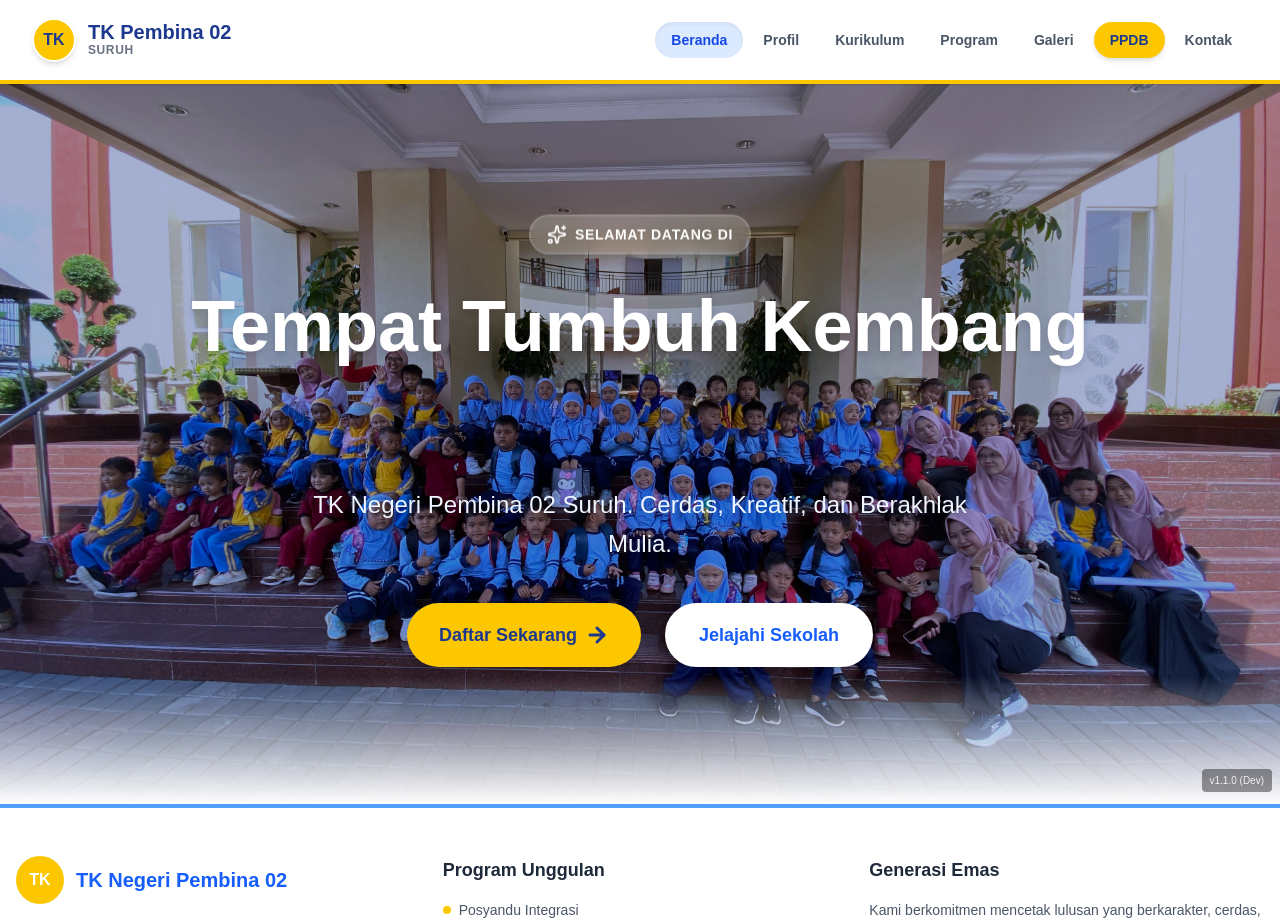
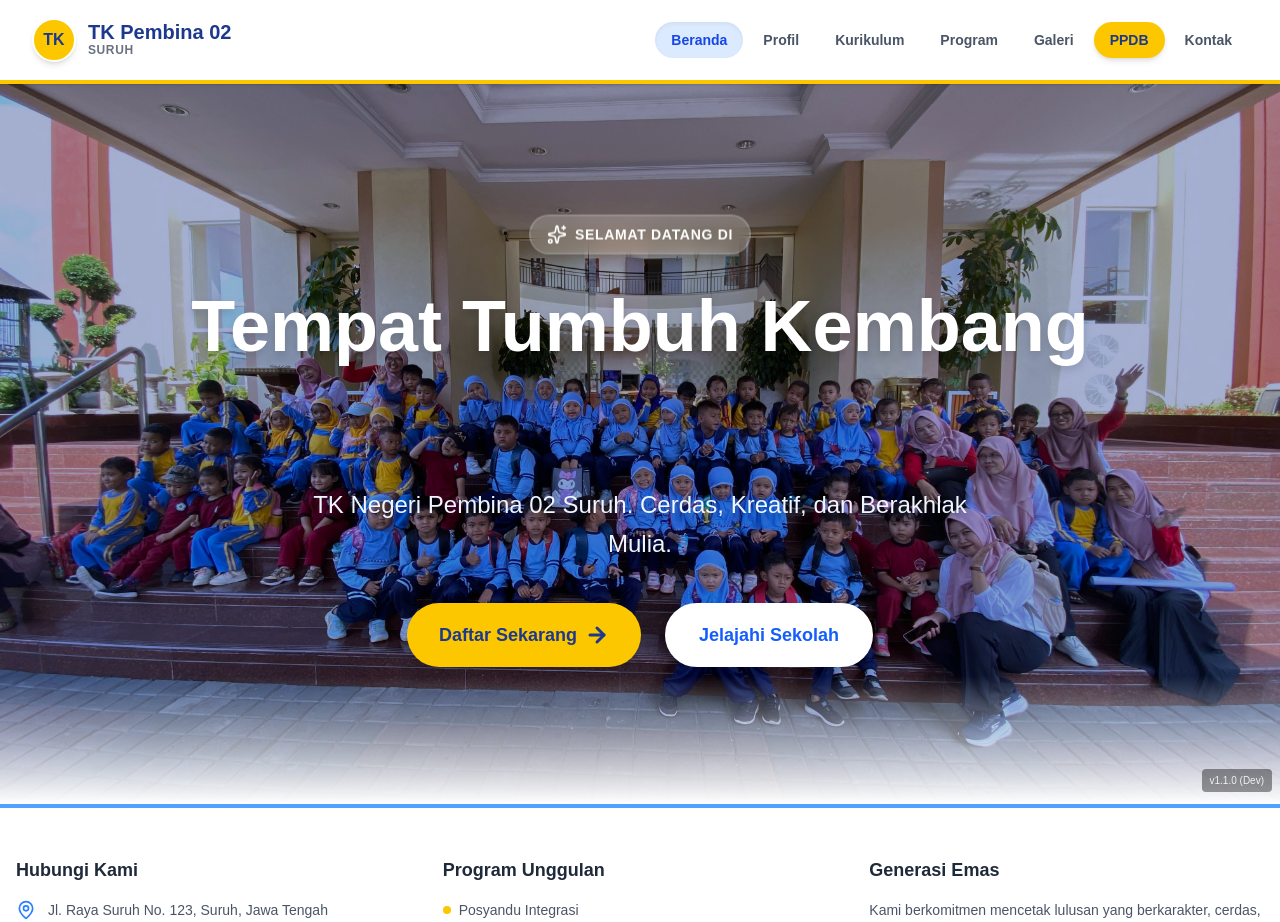
Before and after one commit to RysNan/tkn.pembina02.suruh, a Next.js app: page / in a window 1280 px wide. Shown: the top 922 px of the page. Built offline with nearby package versions, Linux system fonts and the light colour scheme.

Commit message:
DELET NAMA TK FOOTER

```diff
--- a/components/Footer.tsx
+++ b/components/Footer.tsx
@@ -10,15 +10,7 @@ const Footer = () => {
 
           {/* KOLOM 1: KONTAK KAMI (Pindah ke Kiri) */}
           <div className="space-y-4">
-            <div className="flex items-center gap-3 mb-4">
-                {/* Logo Gabungan (Logo Sekolah + Slogan di dalam gambar logo nanti) */}
-               <div className="w-12 h-12 bg-yellow-400 rounded-full flex items-center justify-center text-white font-bold">
-                  TK
-               </div>
-               <span className="text-xl font-bold text-blue-600 font-[Century Gothic]">
-                 TK Negeri Pembina 02
-               </span>
-            </div>
+
 
             <h3 className="font-bold text-gray-800 text-lg">Hubungi Kami</h3>
             <ul className="space-y-3 text-sm text-gray-600">
```
